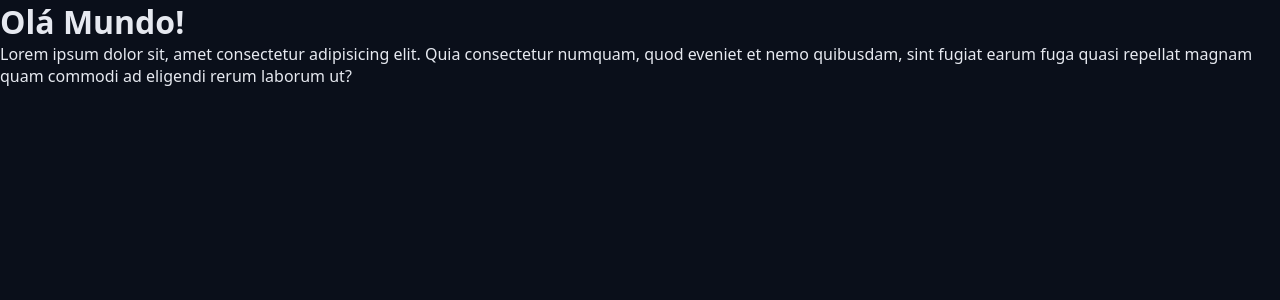
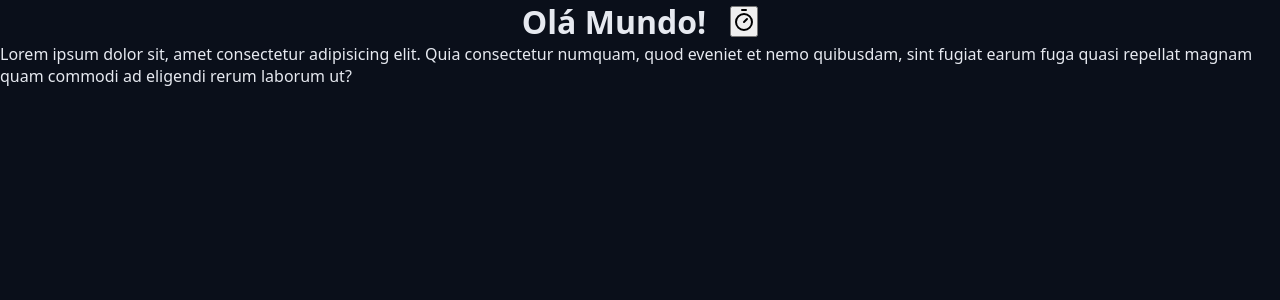
Before and after one commit to leolousa/chronos-pomodoro, a React (Vite) app: page / in a window 1280 px wide. Shown: the top 300 px of the page. Built offline with nearby package versions, Linux system fonts and the light colour scheme.

Commit message:
Trabalhando o componente Heading

```diff
--- a/src/App.tsx
+++ b/src/App.tsx
@@ -1,10 +1,16 @@
 import './styles/theme.css';
 import './styles/global.css';
+import { Heading } from './components/Heading/Heading';
+import { TimerIcon } from 'lucide-react';
 
 export function App() {
   return (
     <>
-    <h1>Olá Mundo!</h1>
+    <Heading>Olá Mundo!
+      <button>
+        <TimerIcon />
+      </button>
+    </Heading>
     <p>Lorem ipsum dolor sit, amet consectetur adipisicing elit. Quia consectetur numquam, quod eveniet et nemo quibusdam, sint fugiat earum fuga quasi repellat magnam quam commodi ad eligendi rerum laborum ut?</p>
     </>
   )
--- a/src/components/Heading/Heading.tsx
+++ b/src/components/Heading/Heading.tsx
@@ -1,7 +1,7 @@
 import styles from './Heading.module.css'
 
 type HeadingProps = {
-    children: string
+    children: React.ReactNode
 }
 
 export function Heading({ children }: HeadingProps) {
```
